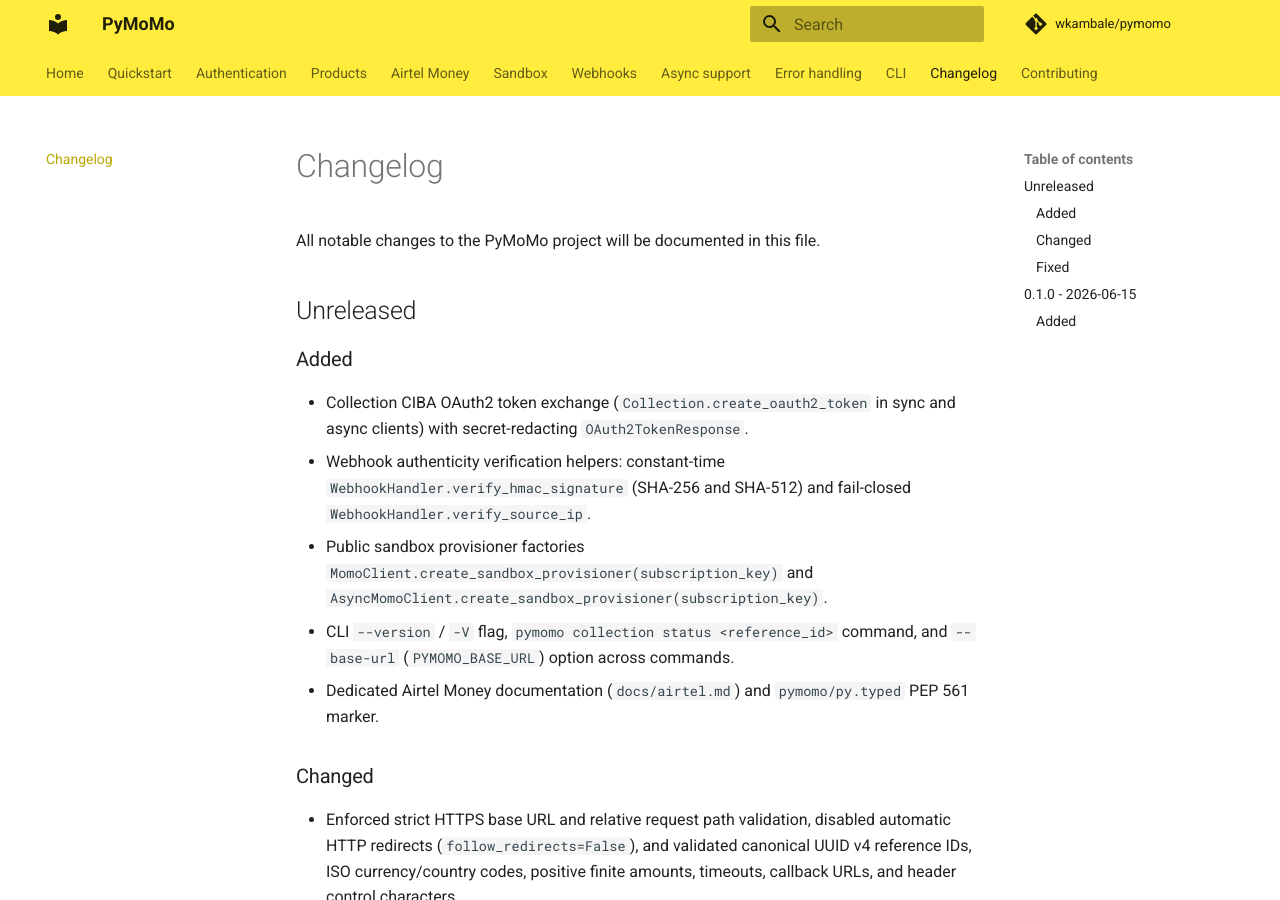
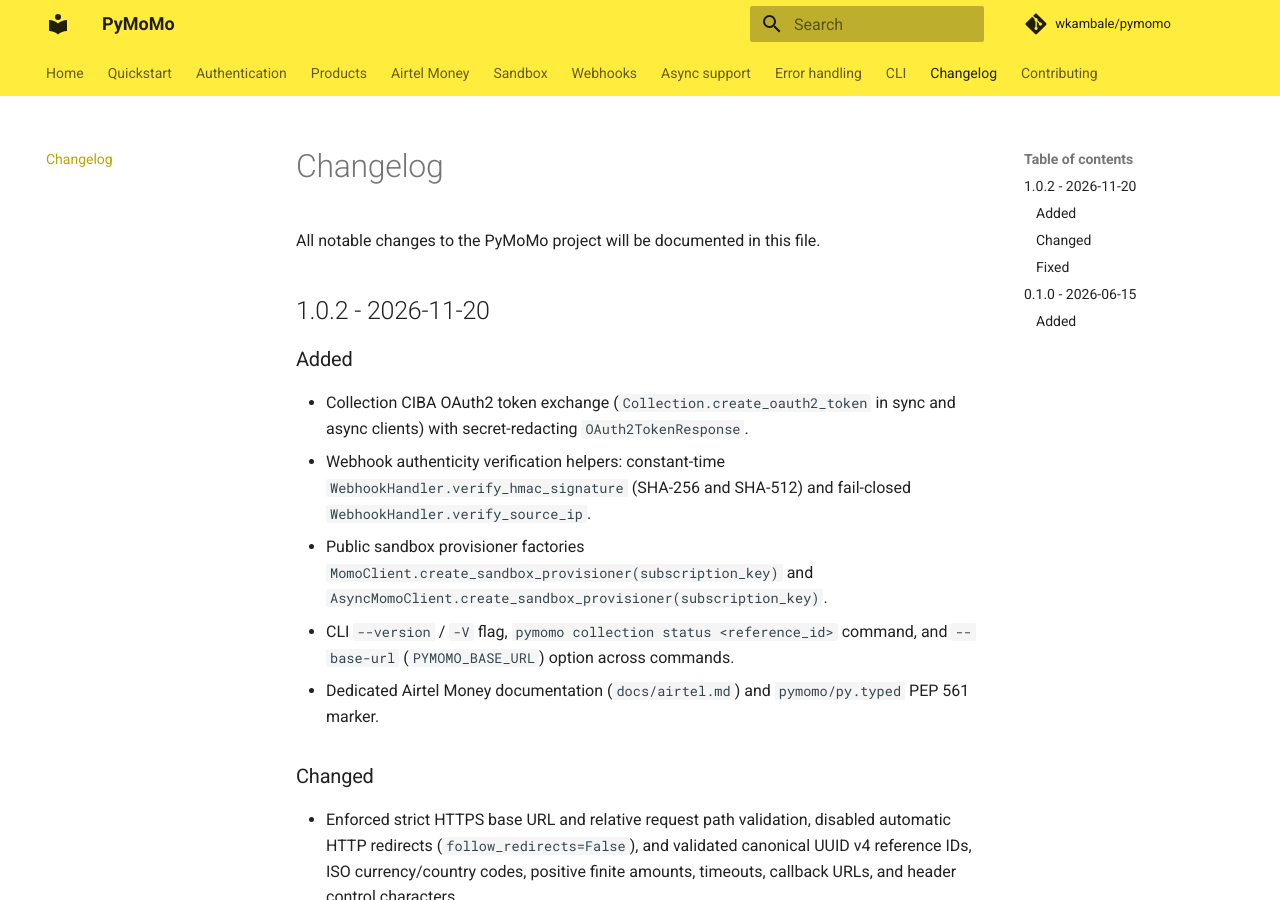
Before and after one commit to wkambale/pymomo, an MkDocs documentation site: the page built from docs/changelog.md, in a window 1280 px wide and 900 px high. Built offline with MkDocs 1.6.1 and Material for MkDocs 9.7.7, drawn with Linux system fonts in a browser that asks for light colours; comment, search, counter and statistics services are not loaded.

Commit message:
Prepare release v1.0.2

```diff
--- a/docs/changelog.md
+++ b/docs/changelog.md
@@ -2,7 +2,7 @@
 
 All notable changes to the PyMoMo project will be documented in this file.
 
-## Unreleased
+## 1.0.2 - 2026-11-20
 
 ### Added
 - Collection CIBA OAuth2 token exchange (`Collection.create_oauth2_token` in sync and async clients) with secret-redacting `OAuth2TokenResponse`.
--- a/pyproject.toml
+++ b/pyproject.toml
@@ -4,7 +4,7 @@ build-backend = "hatchling.build"
 
 [project]
 name = "pymomo"
-version = "0.1.0"
+version = "1.0.2"
 description = "Python client for the MTN Mobile Money (MoMo) API"
 readme = "README.md"
 license = {text = "MIT"}
@@ -14,7 +14,7 @@ authors = [
 ]
 keywords = ["mtn", "momo", "mobile money", "africa", "fintech", "payments"]
 classifiers = [
-    "Development Status :: 4 - Beta",
+    "Development Status :: 5 - Production/Stable",
     "Intended Audience :: Developers",
     "License :: OSI Approved :: MIT License",
     "Programming Language :: Python :: 3",
```
Also changed, not shown: CHANGELOG.md (+1 -1 lines).
